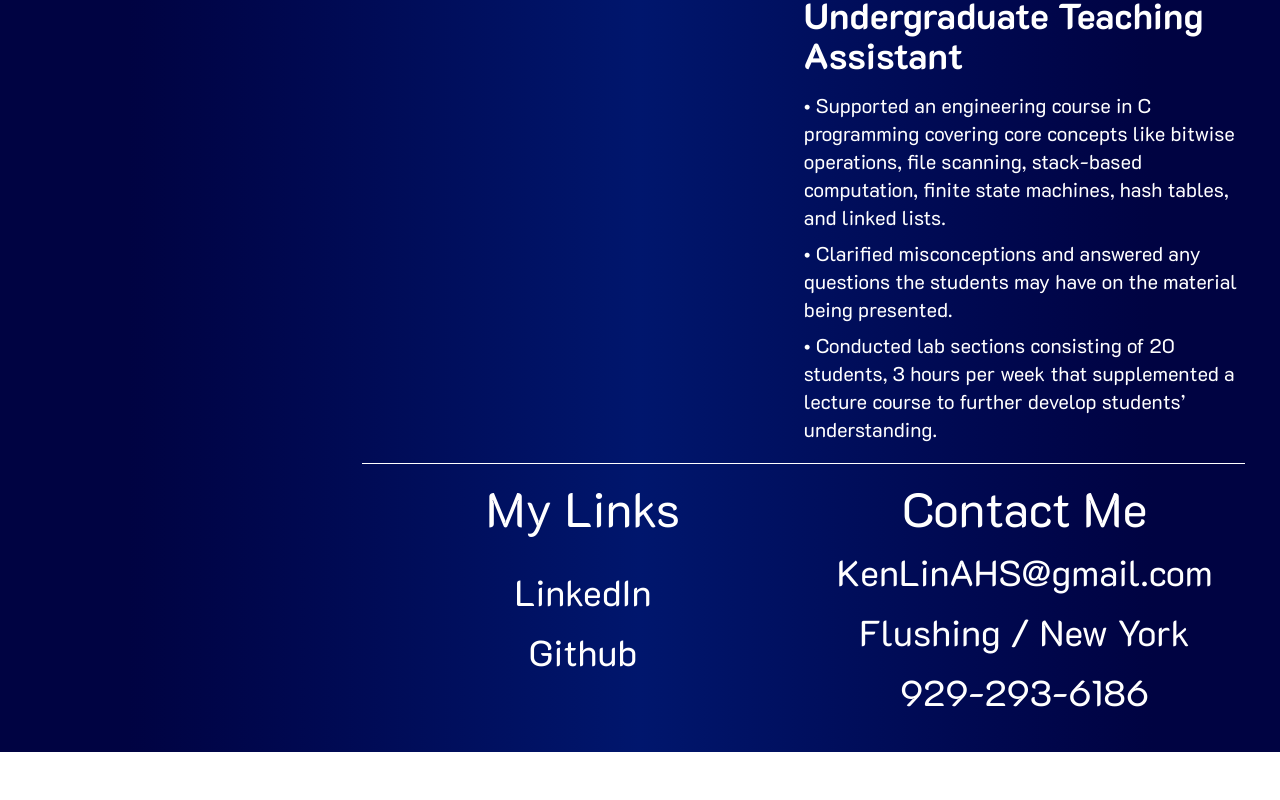
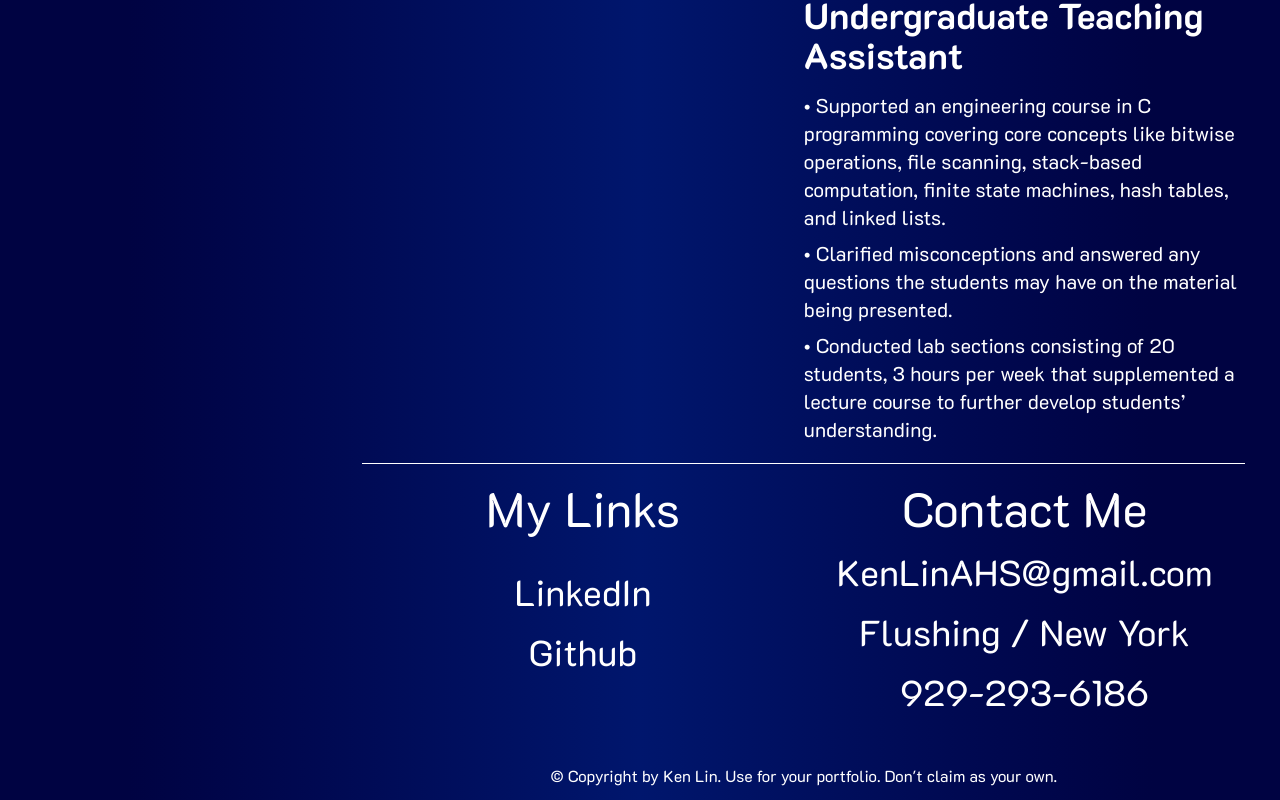
Before and after one commit to K3nLin/K3nLin.github.io, a React (Vite) app: page / in a window 1280 px wide. Shown: the part 3475-4275 px from the top of the page. Before the commit the page ends 4227 px from the top, so only its background shows below. Built offline with nearby package versions, Linux system fonts and the light colour scheme.

Commit message:
copyright addition

```diff
--- a/src/App.jsx
+++ b/src/App.jsx
@@ -176,6 +176,13 @@ const App = () => {
             <SectionHeader title={'929-293-6186'} />
           </div>
         </section>
+        <h3 className="py-3 text-center">
+          © Copyright by{' '}
+          <a href="https://github.com/K3nLin" target="_blank">
+            Ken Lin
+          </a>
+          . Use for your portfolio. Don't claim as your own.
+        </h3>
       </div>
     </div>
   )
```
